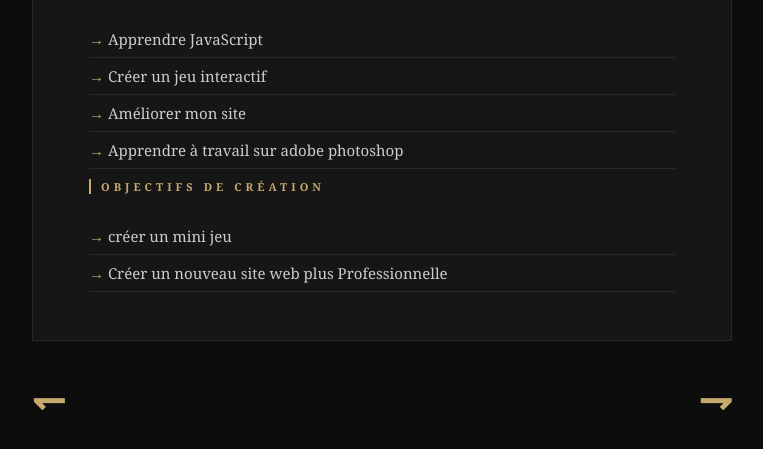
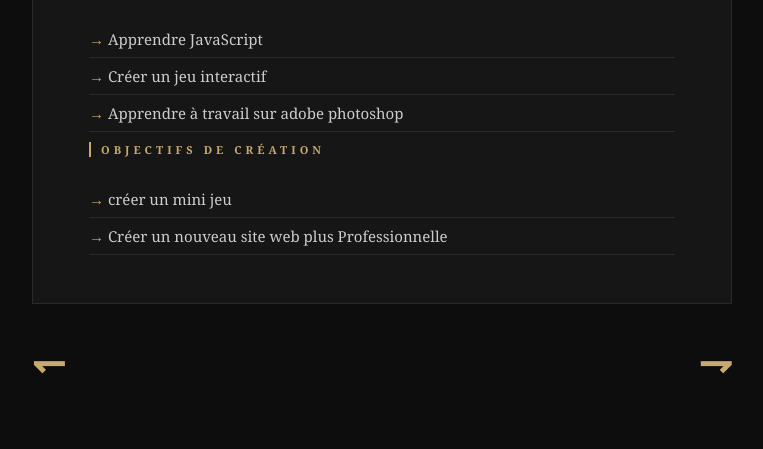
Before and after one commit to Younes193/younesbouk.github.io, a plain HTML site: page page4.html in a window 1280 px wide. Shown: the part 407-856 px from the top of the page, without its empty margins (258-1021 px from the left). Drawn offline with Linux system fonts and the light colour scheme.

Commit message:
Fix HTML structure and update objectives list

```diff
--- a/page4.html
+++ b/page4.html
@@ -18,7 +18,6 @@
   <h2>objectifs techniques</h2>
   <li>Apprendre JavaScript </li>
   <li>Créer un jeu interactif </li>
-  <li>Améliorer mon site </li>
   <li>Apprendre à travail sur adobe photoshop </li>
   <h2>objectifs de création</h2>
   <li>créer un mini jeu </li>
```
